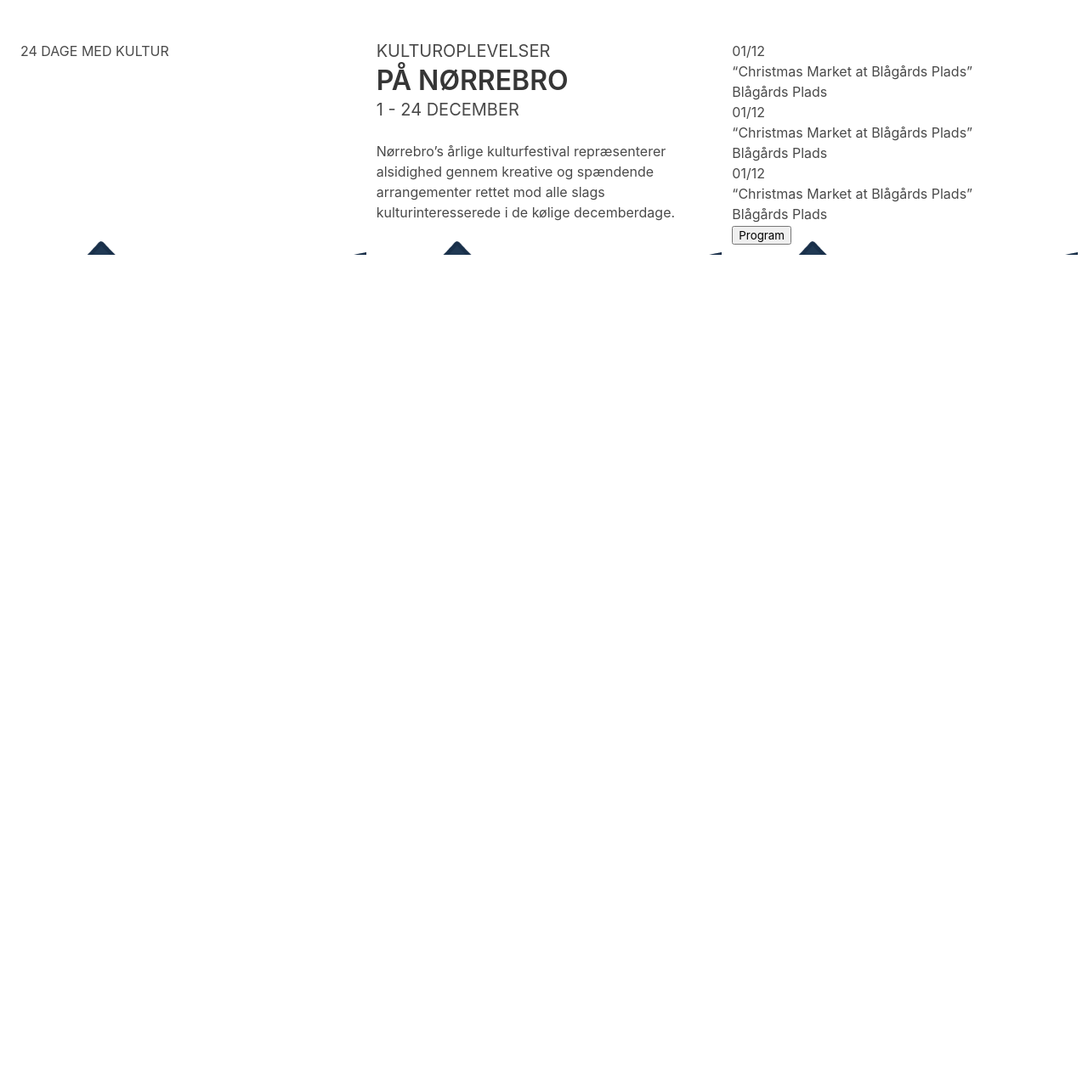
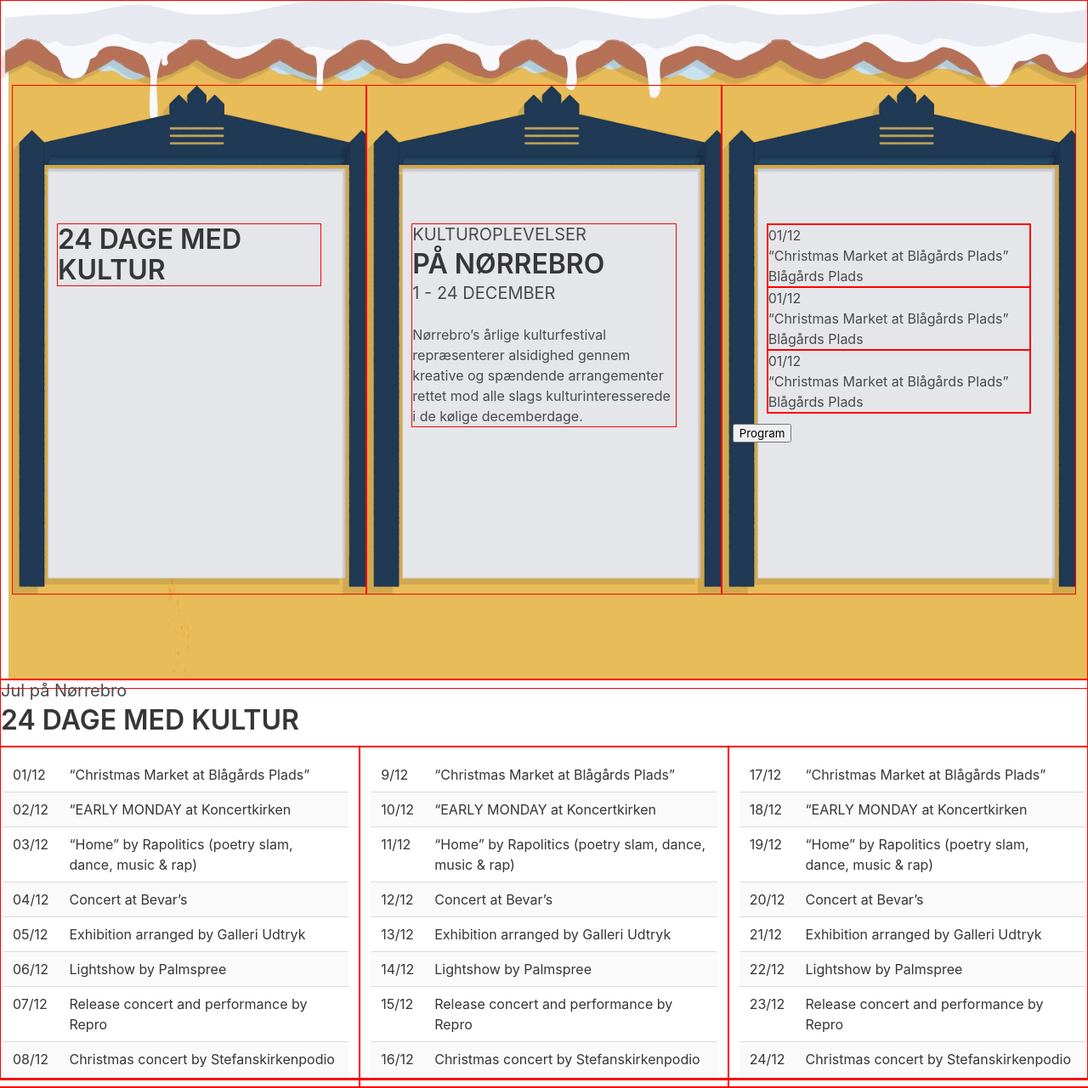
Before and after one commit to Hazeha/24-dage-med-kultur, a plain HTML site: page index.html in a window 1280 px wide. Shown: the whole page at 85% size. Before the commit the page ends 800 px from the top, so only its background shows below. Drawn offline with Linux system fonts and the light colour scheme.

Commit message:
Setup Page structure

```diff
--- a/css/main.css
+++ b/css/main.css
@@ -1,10 +1,27 @@
-.top-section{
-    /*This is the top section - class made for background*/
+/*Border correciton setting*/
+section, header, footer, article, div{
+    border: 1px solid red;
 }
 
+
+header{
+    /*This is the top section - class made for background*/
+    background-image: url("../files/Top section.jpg");
+    background-repeat: no-repeat;
+}
+.hero-body{
+    margin: 10rem;
+    height: 80%;
+}
 .wall{
     /*This should be the wall posters - class made for "rammer"*/
     background-image: url("../files/wall.png");
+    background-size: cover;
+    background-repeat: no-repeat;
+    height: 600px;
+}
+.wall-content{
+    margin: 150px 40px 10px 40px;
 }
 
 .program-item{
--- a/index.html
+++ b/index.html
@@ -17,21 +17,30 @@
 </head>
 <body>
 <main>
-    <header id="hero top-section">
-        <div class="hero-body columns">
-            <article class="wall column">
-                <h1 class="is-uppercase big-title">24 dage med kultur</h1>
+    <header class="hero top-section is-fullheight">
+        <div class="hero-body columns is-desktop">
+            <article class="wall column is-one-third-desktop">
+                <div class="wall-content">
+                    <h1 class="is-uppercase title">24 dage med kultur</h1>
+                </div>
+
             </article>
 
-            <article class="wall column">
+            <article class="wall column is-one-third-desktop">
+
+                    <div class="wall-content">
                         <h2 class="is-uppercase subtitle">kulturoplevelser</h2>
                         <h1 class="is-uppercase title">på nørrebro</h1>
                         <h2 class="is-uppercase subtitle">1 - 24 december</h2>
                         <p>Nørrebro’s årlige kulturfestival repræsenterer alsidighed gennem kreative og spændende arrangementer rettet mod alle slags kulturinteresserede i de
                             kølige decemberdage.</p>
+                    </div>
+
+
             </article>
 
-            <article class="wall column">
+            <article class="wall column is-one-third-desktop">
+                <div class="wall-content">
                     <div class="program-item">
                         <p class="event-date">01/12</p>
                         <p class="event-name">“Christmas Market at Blågårds Plads” </p>
@@ -49,6 +58,8 @@
                         <p class="event-name">“Christmas Market at Blågårds Plads” </p>
                         <p class="event-location">Blågårds Plads</p>
                     </div>
+                </div>
+
 
                 <button>Program </button>
                 <!--TODO remember arrow down-->
@@ -56,17 +67,133 @@
         </div>
     </header>
     <section id="secound-section">
-        <article class="program">
-
+        <h2 class="subtitle">Jul på Nørrebro</h2>
+        <h1 class="title is-uppercase">24 dage med kultur</h1>
+        <div class="columns">
+            <article class="program column">
+                <table class="table is-striped">
+                    <tbody>
+                    <tr>
+                        <td>01/12</td>
+                        <td>“Christmas Market at Blågårds Plads” </td>
+                    </tr>
+                    <tr>
+                        <td>02/12</td>
+                        <td>“EARLY MONDAY at Koncertkirken</td>
+                    </tr>
+                    <tr>
+                        <td>03/12</td>
+                        <td>“Home” by Rapolitics
+                            (poetry slam, dance, music & rap)</td>
+                    </tr>
+                    <tr>
+                        <td>04/12</td>
+                        <td>Concert at Bevar’s </td>
+                    </tr>
+                    <tr>
+                        <td>05/12</td>
+                        <td>Exhibition arranged by Galleri Udtryk</td>
+                    </tr>
+                    <tr>
+                        <td>06/12</td>
+                        <td>Lightshow by Palmspree</td>
+                    </tr>
+                    <tr>
+                        <td>07/12</td>
+                        <td>Release concert and performance by Repro</td>
+                    </tr>
+                    <tr>
+                        <td>08/12</td>
+                        <td>Christmas concert by
+                            Stefanskirkenpodio</td>
+                    </tr>
+                    </tbody>
+                </table>
             </article>
 
-        <article class="program">
-
+            <article class="program column">
+                <table class="table is-striped">
+                    <tbody>
+                    <tr>
+                        <td>9/12</td>
+                        <td>“Christmas Market at Blågårds Plads” </td>
+                    </tr>
+                    <tr>
+                        <td>10/12</td>
+                        <td>“EARLY MONDAY at Koncertkirken</td>
+                    </tr>
+                    <tr>
+                        <td>11/12</td>
+                        <td>“Home” by Rapolitics
+                            (poetry slam, dance, music & rap)</td>
+                    </tr>
+                    <tr>
+                        <td>12/12</td>
+                        <td>Concert at Bevar’s </td>
+                    </tr>
+                    <tr>
+                        <td>13/12</td>
+                        <td>Exhibition arranged by Galleri Udtryk</td>
+                    </tr>
+                    <tr>
+                        <td>14/12</td>
+                        <td>Lightshow by Palmspree</td>
+                    </tr>
+                    <tr>
+                        <td>15/12</td>
+                        <td>Release concert and performance by Repro</td>
+                    </tr>
+                    <tr>
+                        <td>16/12</td>
+                        <td>Christmas concert by
+                            Stefanskirkenpodio</td>
+                    </tr>
+                    </tbody>
+                </table>
             </article>
 
-        <article class="program">
+            <article class="program column">
+                <table class="table is-striped">
+                    <tbody>
+                    <tr>
+                        <td>17/12</td>
+                        <td>“Christmas Market at Blågårds Plads” </td>
+                    </tr>
+                    <tr>
+                        <td>18/12</td>
+                        <td>“EARLY MONDAY at Koncertkirken</td>
+                    </tr>
+                    <tr>
+                        <td>19/12</td>
+                        <td>“Home” by Rapolitics
+                            (poetry slam, dance, music & rap)</td>
+                    </tr>
+                    <tr>
+                        <td>20/12</td>
+                        <td>Concert at Bevar’s </td>
+                    </tr>
+                    <tr>
+                        <td>21/12</td>
+                        <td>Exhibition arranged by Galleri Udtryk</td>
+                    </tr>
+                    <tr>
+                        <td>22/12</td>
+                        <td>Lightshow by Palmspree</td>
+                    </tr>
+                    <tr>
+                        <td>23/12</td>
+                        <td>Release concert and performance by Repro</td>
+                    </tr>
+                    <tr>
+                        <td>24/12</td>
+                        <td>Christmas concert by
+                            Stefanskirkenpodio</td>
+                    </tr>
+                    </tbody>
+                </table>
+            </article>
+        </div>
 
-        </article>
     </section>
 
     <footer id="third-section">
```
Also changed, not shown: files/Top section.jpg (added), files/Top section@2x.jpg (added), 1 other file. Lines whose indentation alone changed are shown as unchanged.
